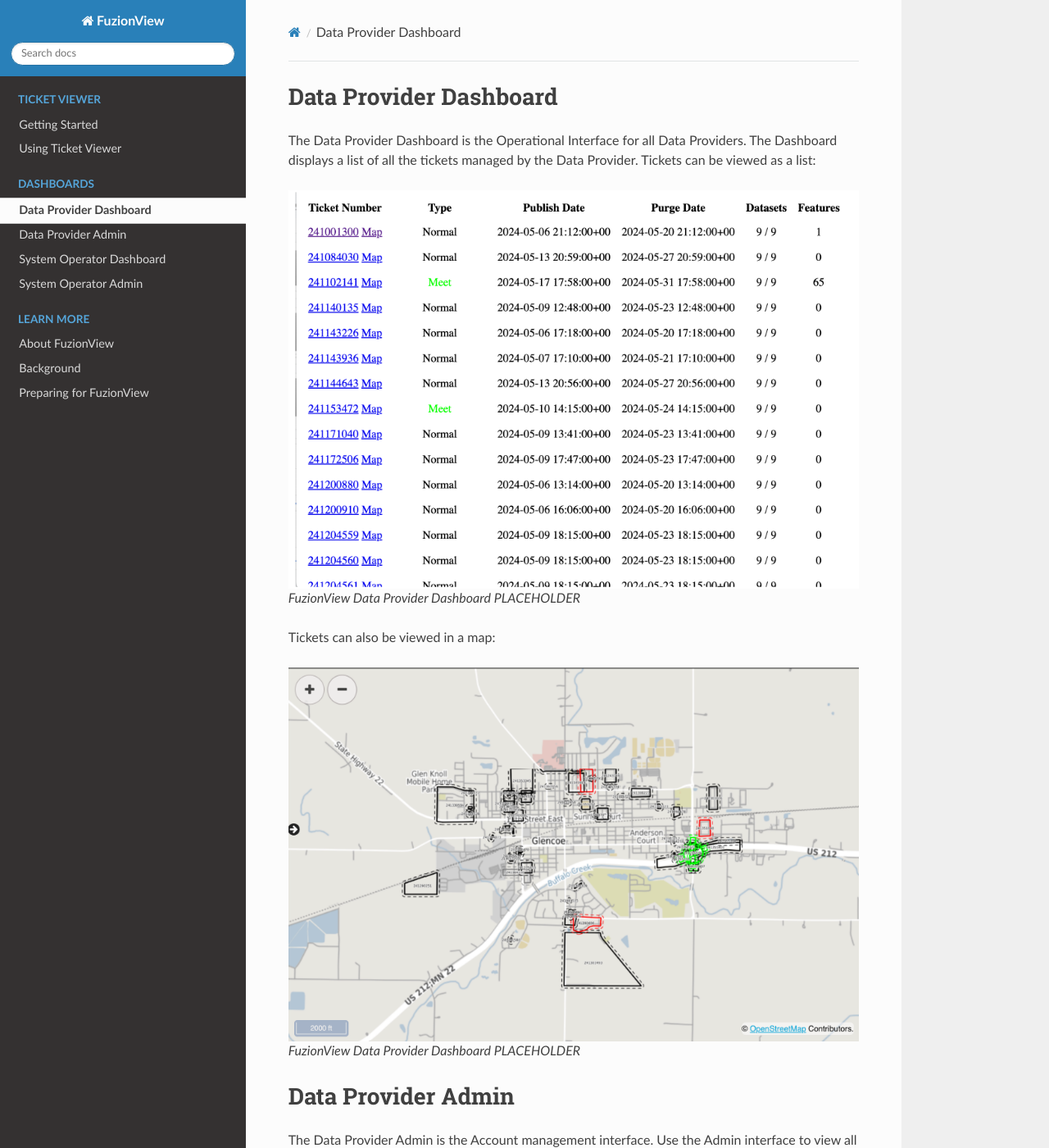
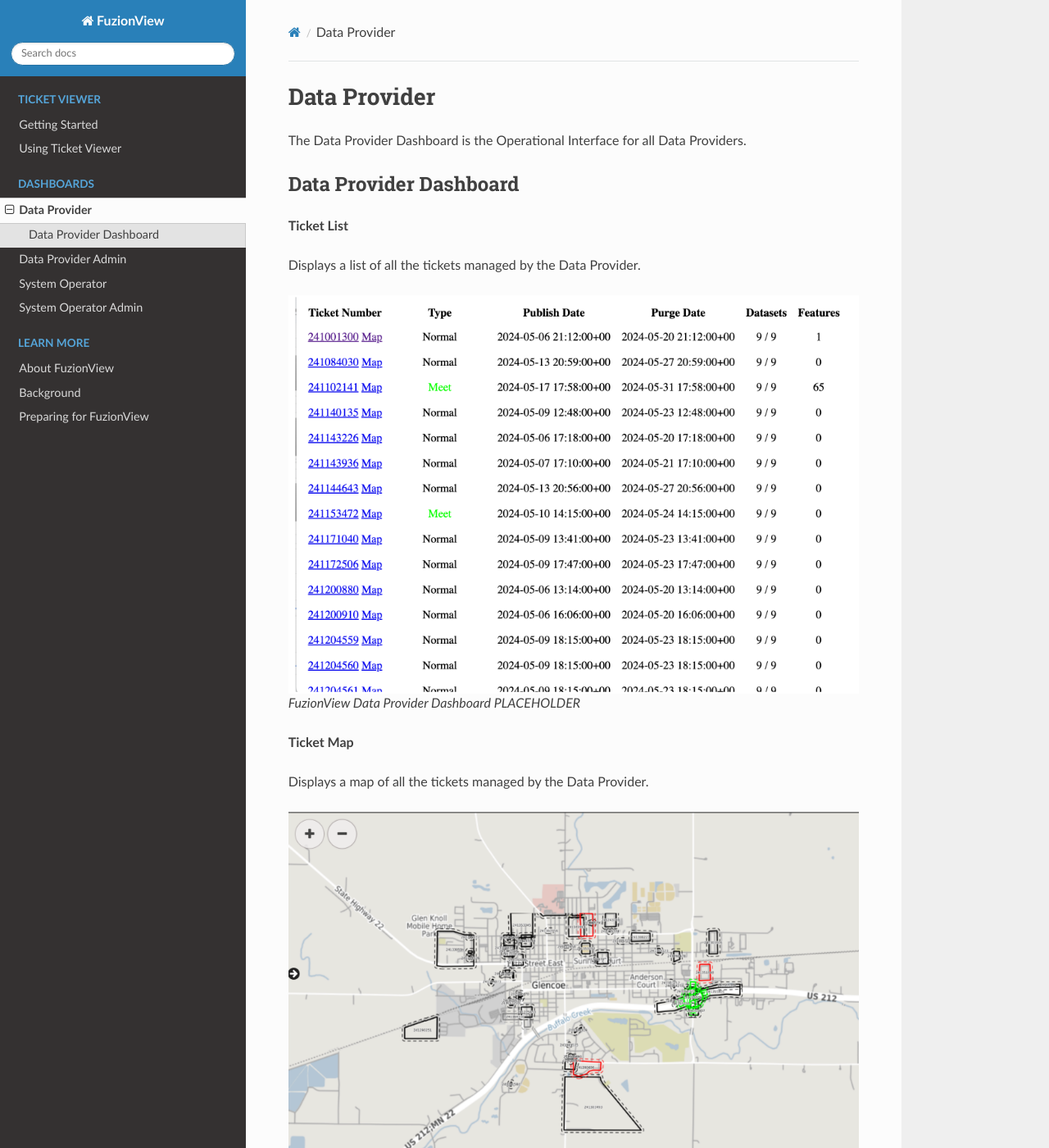
Before and after one commit to FuzionView/FV-Docs, a Sphinx documentation site: the page built from source/DataProvider.rst, in a window 1280 px wide and 1400 px high. Shown: the whole window at 82% size. Built offline with Sphinx 7.4.7 and the Read the Docs theme 2.0.0, drawn with Linux system fonts in a browser that asks for light colours; some of the changed text lies outside the part shown.

Commit message:
Changes to menu levels

```diff
--- a/source/DataProvider.rst
+++ b/source/DataProvider.rst
@@ -1,17 +1,24 @@
-Data Provider Dashboard
-=========================
+Data Provider
+=============
 
 The Data Provider Dashboard is the Operational Interface for all Data Providers.
-The Dashboard displays a list of all the tickets managed by the Data Provider.
-Tickets can be viewed as a list:
+
+Data Provider Dashboard
+-------------------------
+
+**Ticket List**
+
+Displays a list of all the tickets managed by the Data Provider.
 
 .. figure:: /_static/DPDashboard1.png
-   :alt: The FuzionView Data Provider Dashboard
+   :alt: The Ticket List
    :class: with-border
 
    *FuzionView Data Provider Dashboard PLACEHOLDER*
 
-Tickets can also be viewed in a map:
+**Ticket Map**
+
+Displays a map of all the tickets managed by the Data Provider.
 
 .. figure:: /_static/DPDashboard2_Map.png
    :alt: The FuzionView Data Provider Dashboard
@@ -23,6 +30,9 @@
 ====================
 
 The Data Provider Admin is the Account management interface.
+
+** Data Sets**
+
 Use the Admin interface to view all the data sets that have been configured:
 
 .. figure:: /_static/DPAdmin1_Datasets.png
--- a/source/SystemOperator.rst
+++ b/source/SystemOperator.rst
@@ -1,5 +1,20 @@
-System Operator Dashboard
-===========================
+System Operator
+================
+
+Ticket List
+------------
+
+Ticket Map
+-----------
+
+
+System Operator Admin
+======================
+
+The System Operator Admin is the FuzionView System management interface.
+
+Data Provider
+--------------
 The System Operator Dashboard is the Operational Interface for the System Operator.
 The Dashboard displays a list of all the Data Providers managed by the System Operator.
 
@@ -18,11 +33,6 @@
    :class: with-border
 
    *FuzionView System Operator Dashboard*
-
-System Operator Admin
-======================
-
-The System Operator Admin is the FuzionView System management interface.
 
 Select **New Data Provider** to add a new data provider to FuzionView system.
 
```
Also changed, not shown: other parts of source/DataProvider.rst (+2 -0 lines).
